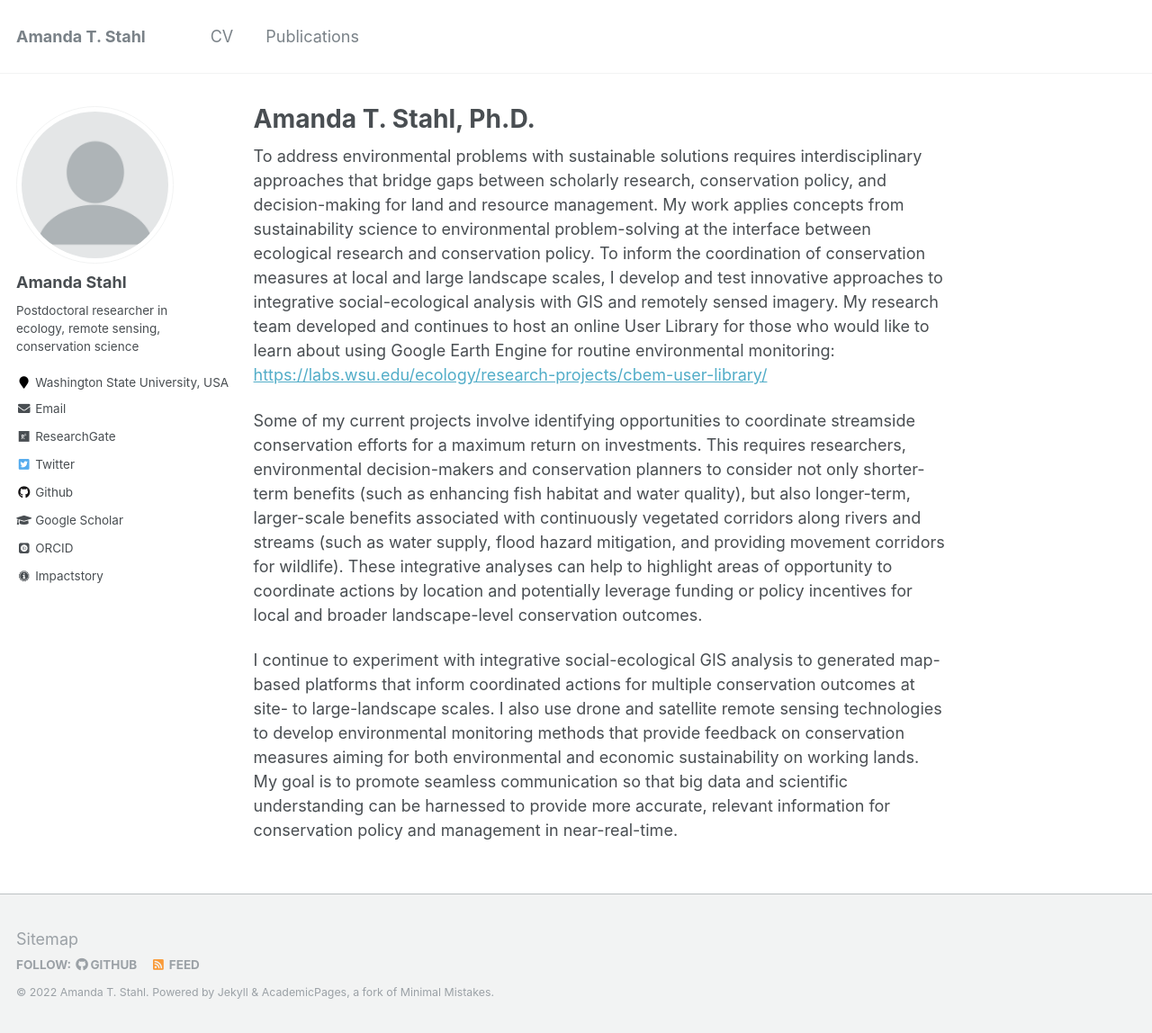
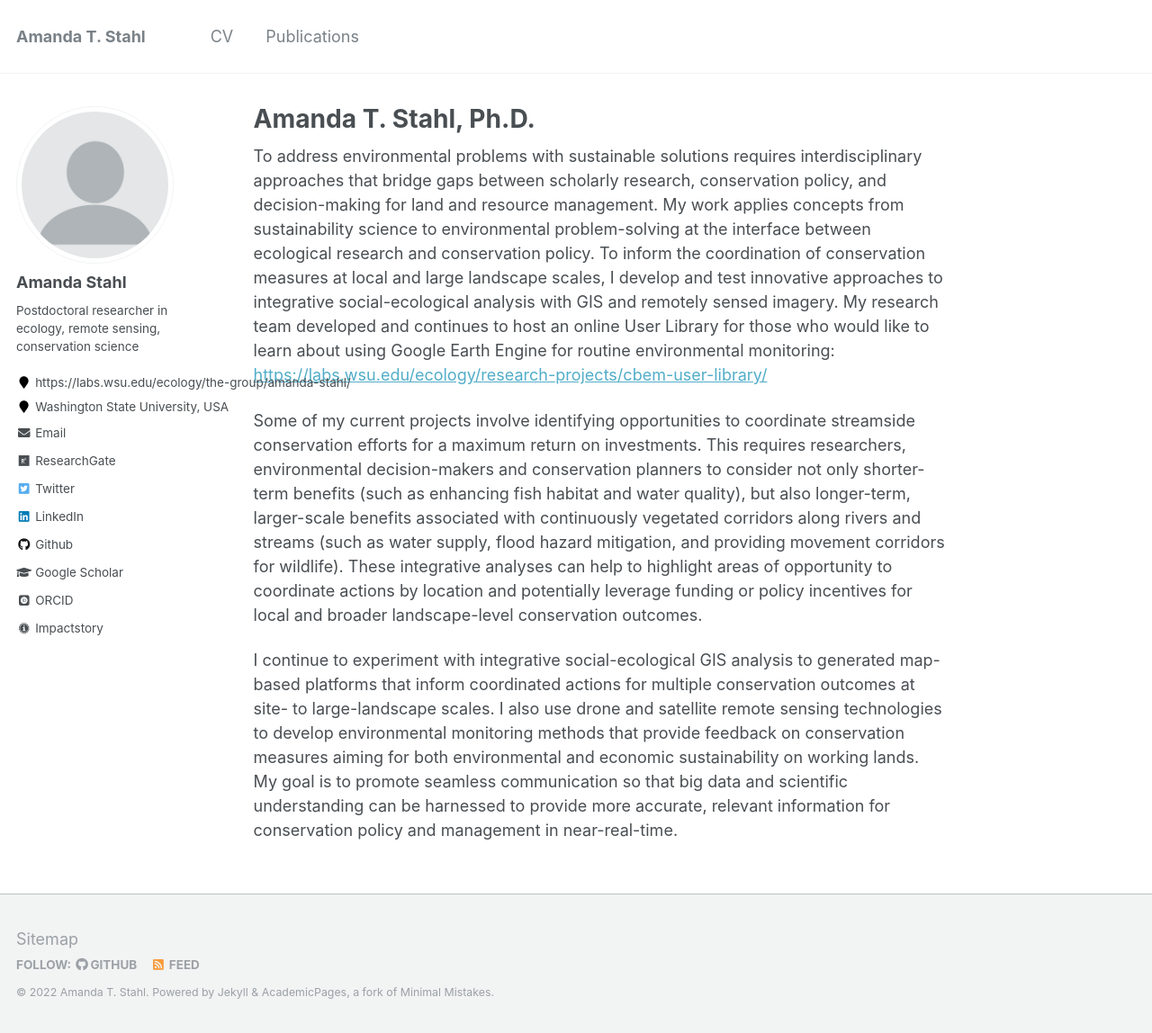
Before and after one commit to ATStahl/ATSpages, a Jekyll site: the page built from _pages/about.md, in a window 1280 px wide and 1148 px high. Shown: the whole window at 90% size. Built offline with Jekyll 4.4.1, drawn with Linux system fonts in a browser that asks for light colours; some web fonts are replaced; part of the change alters nothing that is shown.

Commit message:
Update _config.yml

```diff
--- a/_config.yml
+++ b/_config.yml
@@ -83,8 +83,8 @@ author:
   name             : "Amanda Stahl"
   avatar           : "profile.png"
   bio              : "Postdoctoral researcher in ecology, remote sensing, conservation science"
-  location         : "Washington State University, USA"
-  employer         :
+  location         : "https://labs.wsu.edu/ecology/the-group/amanda-stahl/"
+  employer         : "Washington State University, USA"
   pubmed           : #"https://www.ncbi.nlm.nih.gov/pubmed/?term=john+snow"
   googlescholar    : "https://scholar.google.com/citations?hl=en&user=8qB-798AAAAJ"
   email            : "atstahl@wsu.edu"
@@ -102,7 +102,7 @@ author:
   instagram        :
   impactstory      : "https://news.wsu.edu/2021/02/15/eyes-sky-help-make-streamside-ecosystems-sustainable/"
   lastfm           :
-  linkedin         :
+  linkedin         : "https://www.linkedin.com/in/amandatysonstahl/"
   orcid            : "https://orcid.org/0000-0002-5813-1332"
   pinterest        :
   soundcloud       :
```
